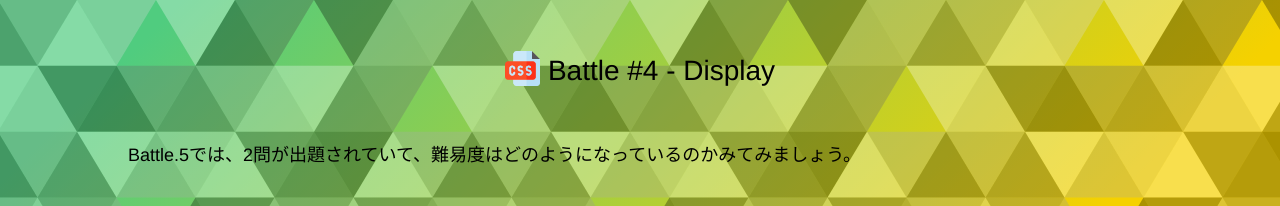
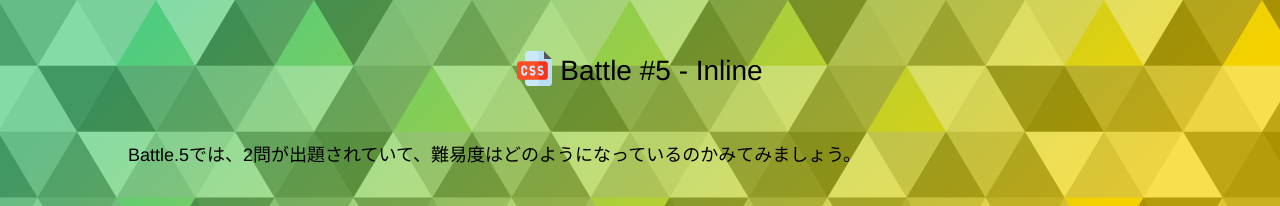
Before and after one commit to Francois-050499/CSS-Battle, a plain HTML site: page assets/pages/html/CSS-Battle_05_index.html in a window 1280 px wide. Shown: the top 206 px of the page. Drawn offline with Linux system fonts and the light colour scheme; some packages are replaced by stand-ins of ours; a script that the page names is missing.

Commit message:
Update CSS-Battle_05_index.html

```diff
--- a/assets/pages/html/CSS-Battle_05_index.html
+++ b/assets/pages/html/CSS-Battle_05_index.html
@@ -19,13 +19,13 @@
 
     <link rel="stylesheet" href="../css/style.css">
     <link rel="stylesheet" href="../../css/destyle.css">
-    <title>CSS Battle #4</title>
+    <title>CSS Battle #5</title>
 </head>
 
 <body>
 
     <section class="section">
-        <h2 class="section-title section-button">Battle #4 - Display</h2>
+        <h2 class="section-title section-button">Battle #5 - Inline</h2>
         <p class="section-description">Battle.5では、2問が出題されていて、難易度はどのようになっているのかみてみましょう。</p>
 
         <h2 class="section-title-sub">#29. Suffocate </h2>
```
